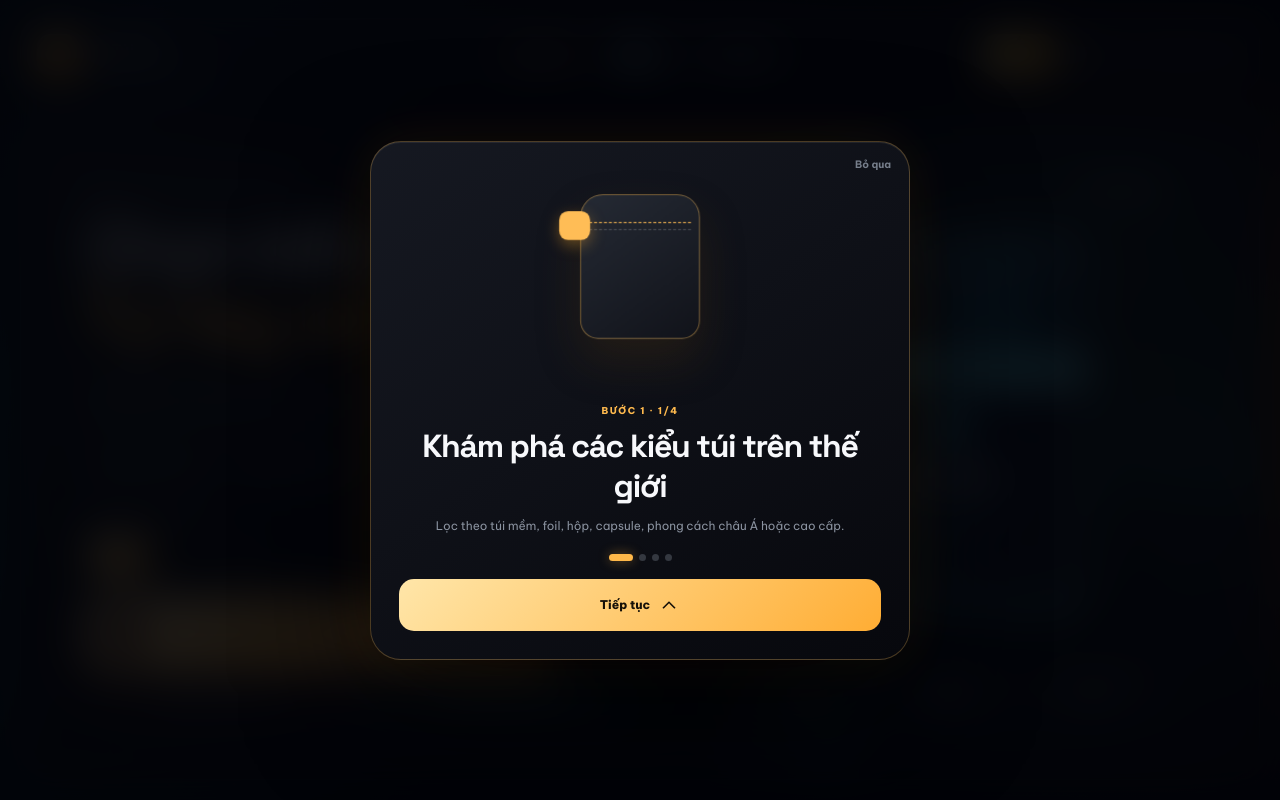
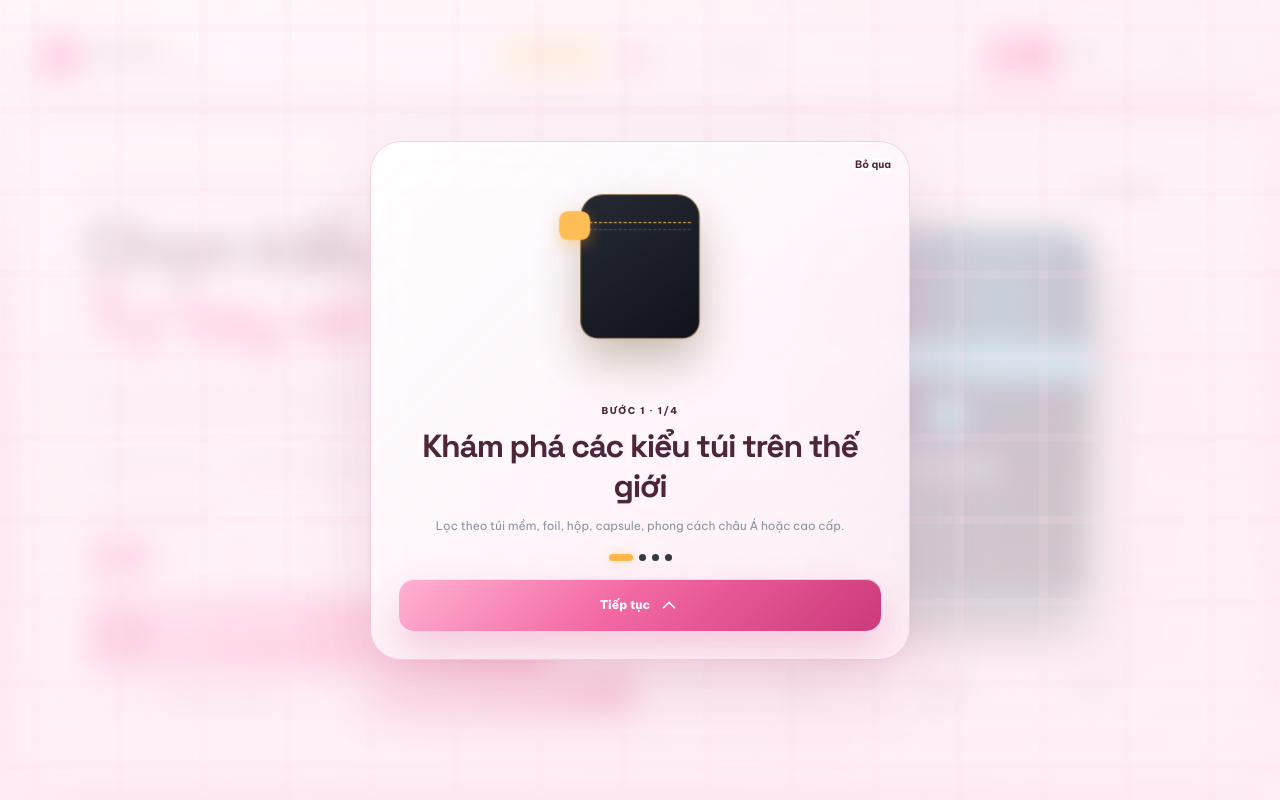
Before and after one commit to buiduchuy2010qn-prog/xe-tui-mu, a React (Vite) app: page / in a window 1280 px wide. Shown: the top 800 px of the page. Built offline with nearby package versions, Linux system fonts and the light colour scheme; the HTML template or start-up script is replaced by a standard one.

Commit message:
Load pink plaid theme overrides

```diff
--- a/src/index.css
+++ b/src/index.css
@@ -1,4 +1,5 @@
 @import url('https://fonts.googleapis.com/css2?family=Be+Vietnam+Pro:wght@400;500;600;700;800&family=Space+Grotesk:wght@500;600;700&display=swap');
+@import './pink-theme.css';
 
 :root {
   font-family: 'Be Vietnam Pro', system-ui, -apple-system, BlinkMacSystemFont, 'Segoe UI', sans-serif;
```
